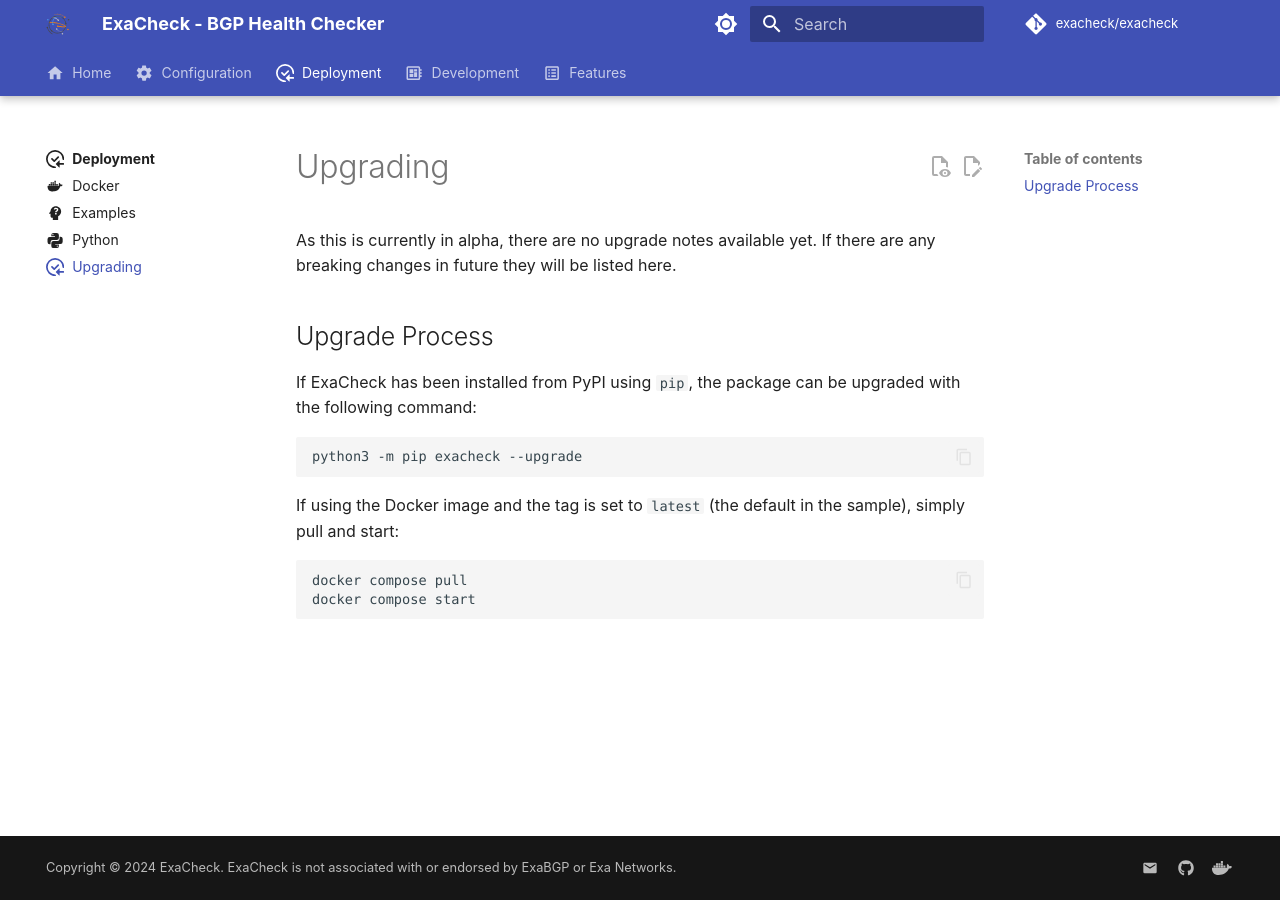
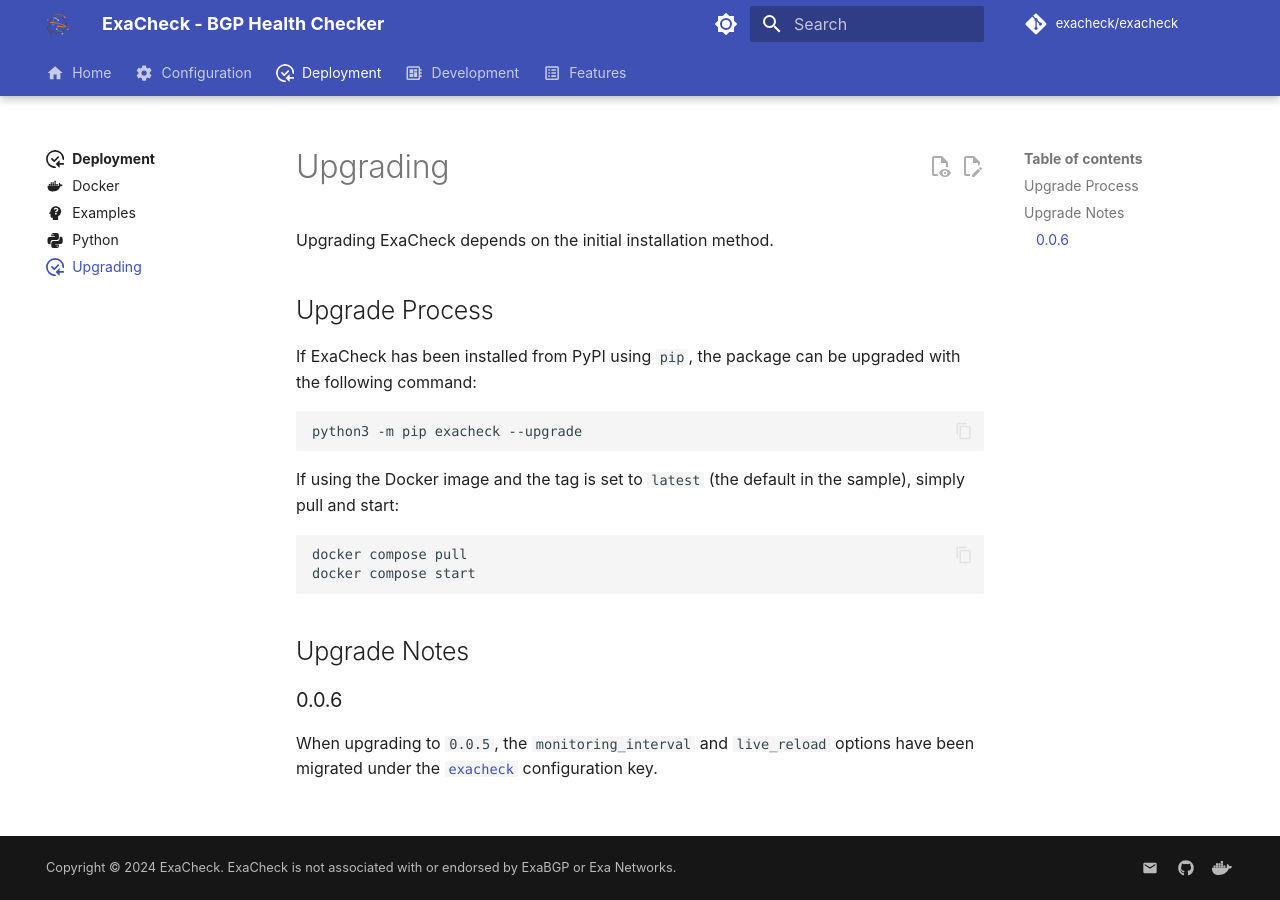
Before and after one commit to exacheck/exacheck-website, an MkDocs documentation site: the page built from docs/deployment/upgrading.md, in a window 1280 px wide. Built offline with MkDocs 1.6.1 and Material for MkDocs 9.7.7, drawn with Linux system fonts in a browser that asks for light colours; comment, search, counter and statistics services are not loaded.

Commit message:
add upgrade note for 0.0.6

````diff
--- a/docs/deployment/upgrading.md
+++ b/docs/deployment/upgrading.md
@@ -4,7 +4,7 @@
 
 # Upgrading
 
-As this is currently in alpha, there are no upgrade notes available yet. If there are any breaking changes in future they will be listed here.
+Upgrading ExaCheck depends on the initial installation method.
 
 ## Upgrade Process
 
@@ -20,3 +20,11 @@
 docker compose pull
 docker compose start
 ```
+
+## Upgrade Notes
+
+### 0.0.6
+
+When upgrading to `0.0.5`, the `monitoring_interval` and `live_reload` options have been migrated under the [`exacheck`][ExaCheck Configuration - Internal] configuration key.
+
+[ExaCheck Configuration - Internal]: ../configuration/exacheck.md
````
